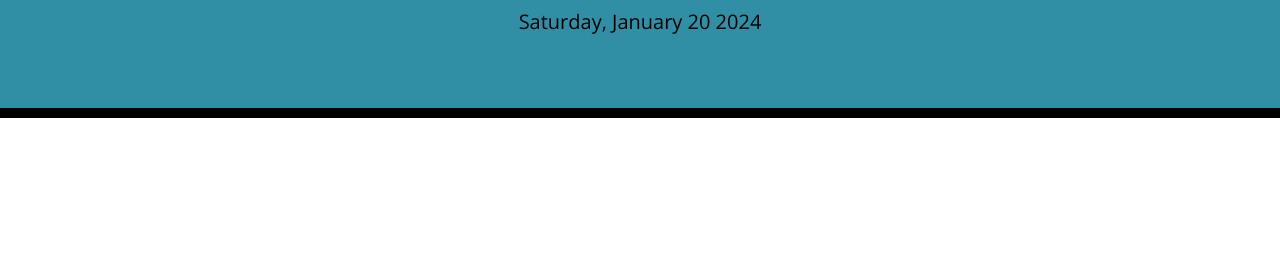
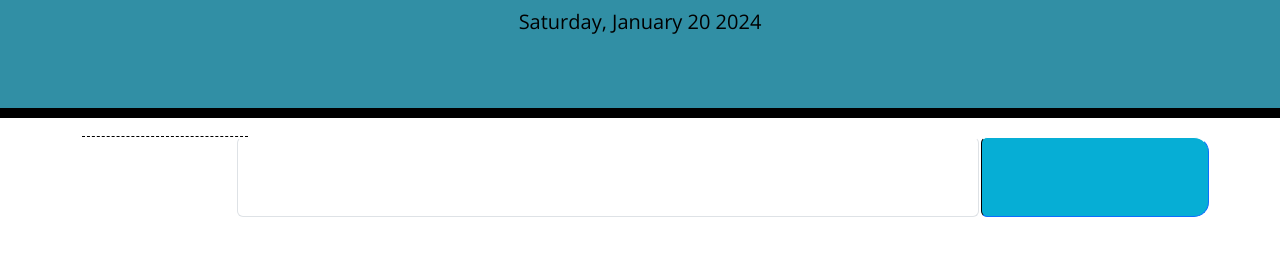
Before and after one commit to GabiDragh/Work-Day-Scheduler, a plain HTML site: page index.html in a window 1280 px wide. Shown: the part 169-424 px from the top of the page. Drawn offline with nearby package versions, Linux system fonts and the light colour scheme.

Commit message:
Table sextion added in html. Hours function added in script file - for some reason not working, logging a the function, not the values - check tomorrow!

```diff
--- a/assets/js/script.js
+++ b/assets/js/script.js
@@ -1,7 +1,8 @@
 //Target HTML files
 var displayDate = document.querySelector('#currentDay');
 // var timeBlock = document.querySelector("#timeblock");
-var timeContainer = document.querySelector('.container');
+var plannerContainer = document.querySelector('.container');
+var hours = document.querySelector('#hourId');
 
 
 
@@ -15,9 +16,19 @@ function updateHeaderDate () {
 //Call function
 updateHeaderDate();
 
-//Create time blocks table
-// function createTimeBlocks() {
+//Create planner
 
+//  function createPlanner() {
+
+//    //Create time blocks table
+//    //1. Create table div in HTML
+//    var table = $('<table>');
+//    //2. Add content - class to match css style
+//    table.addClass('time-block');
+//    //3. Append to container
+//    plannerContainer.append('table');
+// //    console.log(plannerContainer + 'Hello');
+$(document).ready(function(){
     var times = [
                 '9AM',
                 '10AM',
@@ -27,22 +38,30 @@ updateHeaderDate();
                 '14PM',
                 '15PM',
                 '16PM',
-                '17PM'
+                '17PM',
 ];
 
 for (var i = 0; i < times.length; i++) {
-    var hours = times[i];
-    console.log(hours);
+
+    var hourSlot = hours.text(times[i]);
+    console.log(hourSlot);
+
 }
-//     //Create table section in html
-//     var timeTable = $('<table>');
-//     //Add content to match css file attributes
-//     timeTable.addClass('time-block row');
+})
+    // //Create table section in html
+    // var tableRow = $('<div>');
+    // //Add content to match css file attributes
+    // tableRow.addClass('row');
+    // tableRow.text(times[i]);
+    // //Append row to timetable
+    // $('.row').append(tableRow);
+    // console.log(tableRow);
 
-//     append timetable
 
 // create columns inside each row
 //assign each first column with an hour
 //assign each second column with day.js formatting for time passing and form for text input
 //assign last column with save button and a hover effect. After button is pressed, data gets stored in local storage (create array var for that!!!)
 // }
+
+// createPlanner();
--- a/index.html
+++ b/index.html
@@ -32,8 +32,23 @@
     </header>
     <div class="container">
       <!-- Timeblocks go here -->
-      <div id="timeblock" class="time-block mt-3 mb-3">
-
+        <table class="time-block mt-3">
+          <thead>
+            <tr>
+              <th scope="col" class="col-md-2"></th>
+              <th scope="col" class="col-md-9"></th>
+              <th scope="col" class="col-md-1"></th>
+            </tr>
+          </thead>
+          <tbody>
+            <tr>
+              <td scope="row" id="hourId" class="hour"></td>
+              <td><input class="form-control row" id="input" type="text"></td>
+              <td><input class="btn btn-primary saveBtn row">
+              </td>
+            </tr>
+          </tbody>
+        </table>
       </div>
     </div>
 
```
